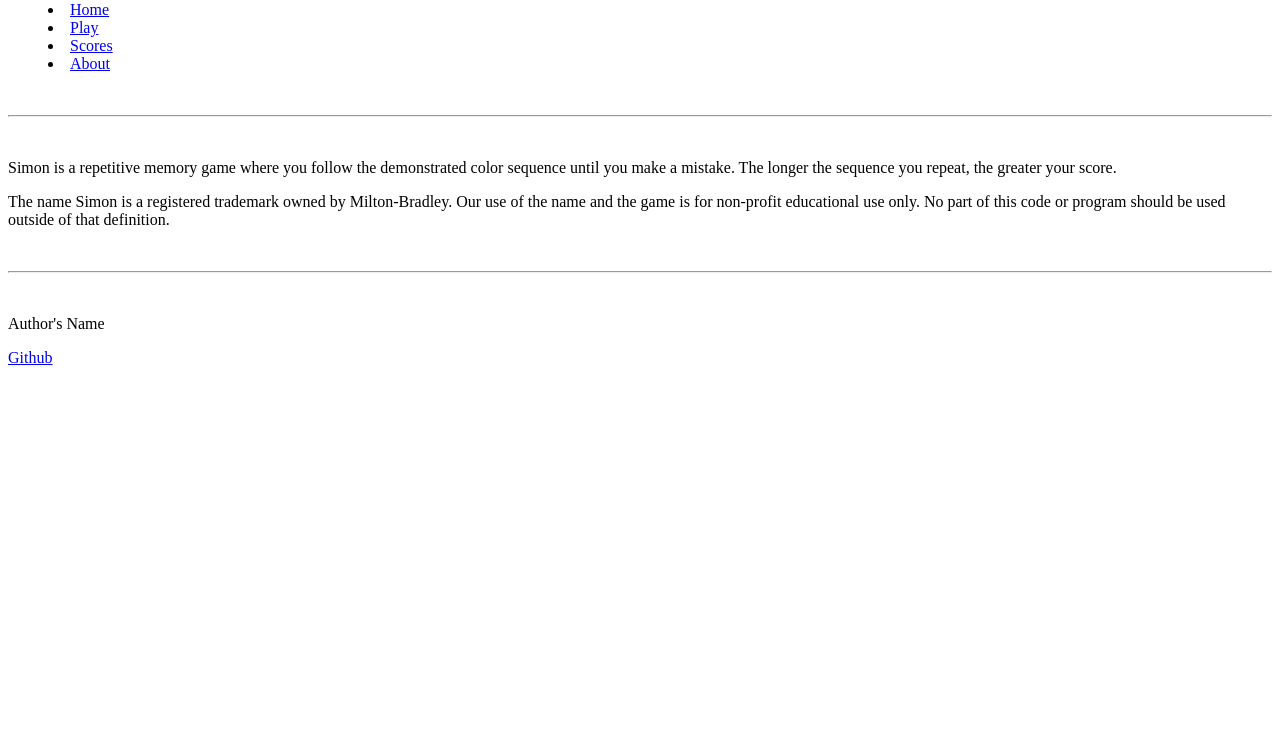
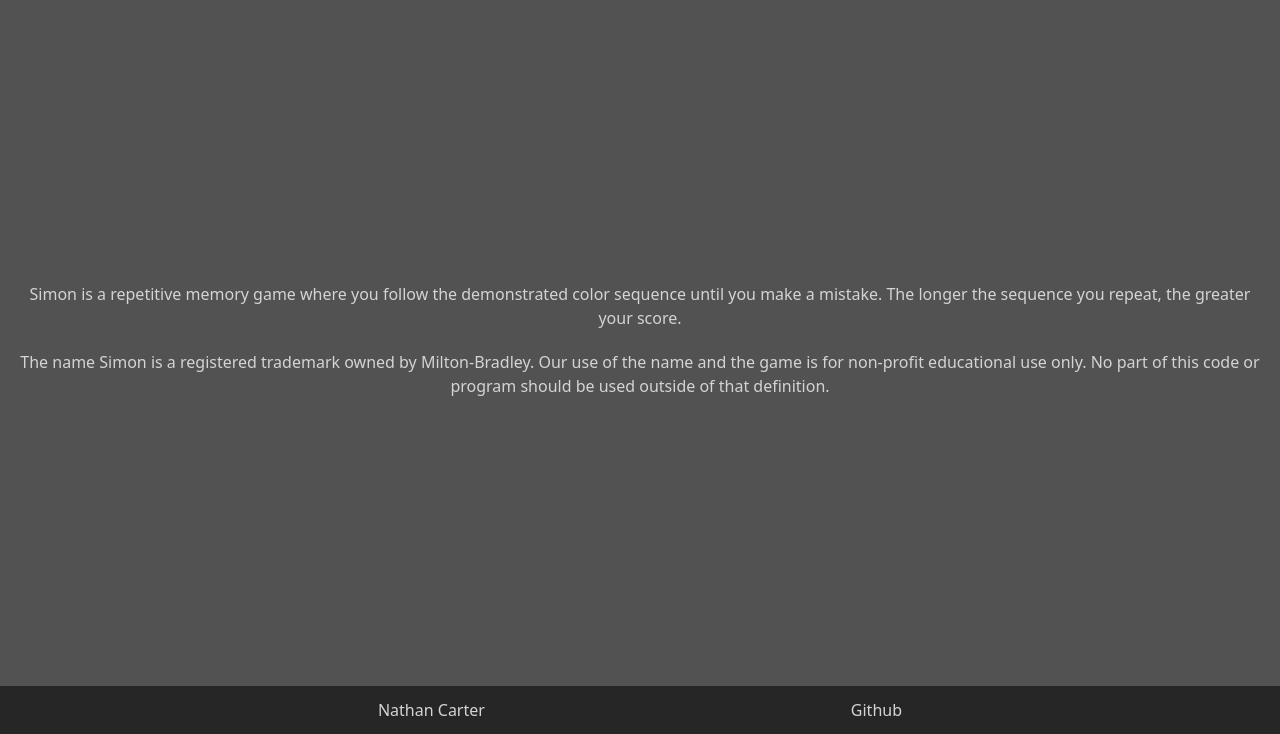
Before and after one commit to nathandcarter21/simon, a plain HTML site: page about.html in a window 1280 px wide. Shown: the part 66-800 px from the top of the page. Drawn offline with nearby package versions, Linux system fonts and the light colour scheme.

Commit message:
Modified about.html

```diff
--- a/about.html
+++ b/about.html
@@ -4,24 +4,22 @@
 		<meta charset="UTF-8" />
 		<meta http-equiv="X-UA-Compatible" content="IE=edge" />
 		<meta name="viewport" content="width=device-width, initial-scale=1.0" />
-		<title>About</title>
+		<script src="https://cdn.tailwindcss.com"></script>
+		<link rel="stylesheet" href="main.css" />
+		<title>Simon</title>
 	</head>
-	<body>
-		<nav>
-			<h1>Simon</h1>
-			<menu>
+	<body class="flex flex-col justify-between w-100 h-screen text-neutral-300">
+		<nav class="flex items-end p-3 bg-neutral-800">
+			<h1 class="px-5 text-3xl">Simon<sup>&reg;</sup></h1>
+			<menu class="flex gap-5 text-neutral-400">
 				<li><a href="index.html">Home</a></li>
-				<li><a href="play.html">Play</a></li>
+				<l><a href="play.html">Play</a></l>
 				<li><a href="scores.html">Scores</a></li>
-				<li><a href="about.html">About</a></li>
+				<li class="text-neutral-300"><a href="about.html">About</a></li>
 			</menu>
 		</nav>
-
-		<br />
-		<hr />
-		<br />
-
-		<main>
+		<main
+			class="bg-neutral-600 h-full w-100 p-5 flex flex-col text-center items-center justify-center gap-5">
 			<p>
 				Simon is a repetitive memory game where you follow the demonstrated
 				color sequence until you make a mistake. The longer the sequence you
@@ -33,13 +31,8 @@
 				part of this code or program should be used outside of that definition.
 			</p>
 		</main>
-
-		<br />
-		<hr />
-		<br />
-
-		<footer>
-			<p>Author's Name</p>
+		<footer class="flex justify-evenly p-3 bg-neutral-800">
+			<p>Nathan Carter</p>
 			<a href="https://github.com/nathandcarter21/simon">Github</a>
 		</footer>
 	</body>
```
